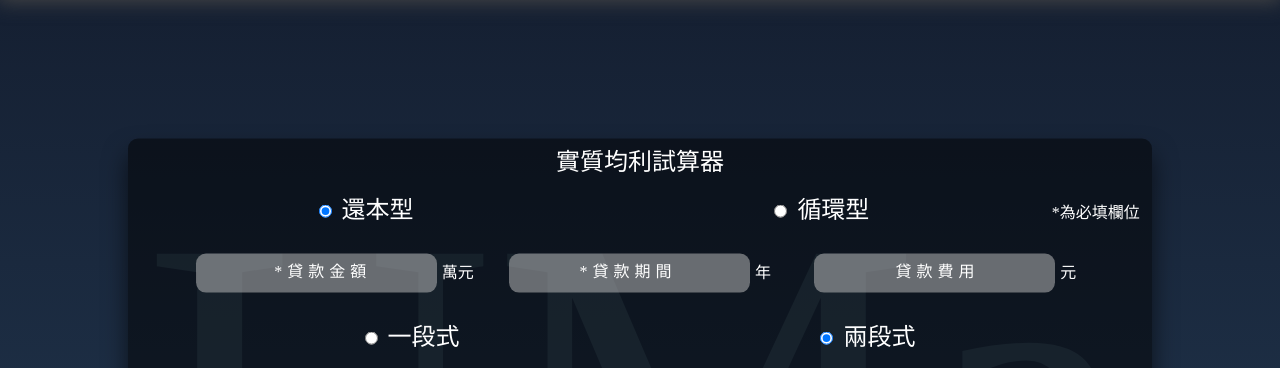
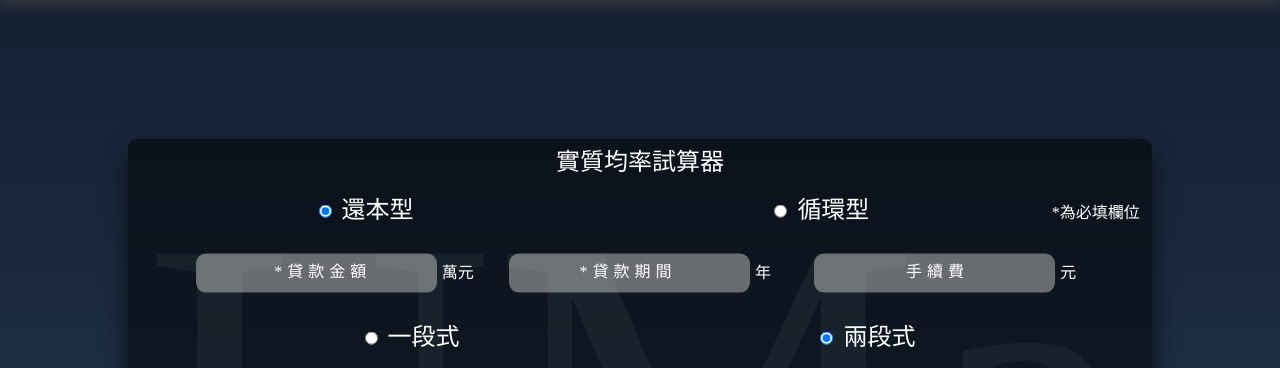
Before and after one commit to jasonliu1990/caculator, a Flask app: page / in a window 1280 px wide. Shown: the part 40-408 px from the top of the page. Run offline with Flask 2, Linux system fonts and the light colour scheme; some libraries are stand-ins or nearby versions.

Commit message:
Add files via upload

```diff
--- a/templates/index.html
+++ b/templates/index.html
@@ -25,12 +25,12 @@
         <h1 class="ani-title">UMa Tools</h1>
     </div>
 </div>
-<h1 class="title">UMa<br>Tools</h1>
+<h1 class="title" id="bgTitle">UMa<br>Tools</h1>
 
 <form class="calculate-box box-container" id="calcuForm" action='/' method="post">
 
         <div class="blocks title-zone">
-            <div class="sblock blockTitle"><label class="calcTitle">實質均利試算器</label></div>
+            <div class="sblock blockTitle"><label class="calcTitle">實質均率試算器</label></div>
         </div>
         <div class="blocks type">
             <div class="sblock catype"><label class="calcType"><input id="calculateType1" name="type" onclick="" type="radio" value="1" checked="checked" required="required" />還本型</label></div>
@@ -40,7 +40,7 @@
         <div class="blocks fee">
             <div class="feeblock loadamount"><input id="loanAmount" type="number" name="PV" onfocus="this.value=''" required="required" /><label>*貸款金額</label><span>萬元</span></div>
             <div class="feeblock loadperiod"><input id="loanPeriod" type="number" name="T" onfocus="this.value=''" required="required" /><label>*貸款期間</label><span>年</span></div>
-            <div class="feeblock loadfee"><input id="loanFee" type="number" name="fee" onfocus="this.value=''" required="required" /><label>&nbsp;貸款費用</label><span>元</span></div>
+            <div class="feeblock loadfee"><input id="loanFee" type="number" name="fee" onfocus="this.value=''" required="required" /><label>&nbsp;手續費</label><span>元</span></div>
         </div>
         <div class="blocks type stage">
             <div class="sblock catype stageType"><label class="calcType stageType1"><input id="stageType1" name="stage" onclick="" type="radio" value="a" required="required" />一段式</label></div>
@@ -50,13 +50,13 @@
             <div class="sblock percentTitle"><label>*貸款利率</label></div>
             <div class="sblock percentInput">
                 <div class="sblock firstperiod" id="firstperiod">
-                    <div class="sblocks fpFirst"><label>第</label><input id="firstPeriodOne" type="number" value="1" /><label>月</label></div>
+                    <div class="sblocks fpFirst"><label>第</label><input id="firstPeriodOne" type="number" value="1" disabled="disabled"/><label>月</label></div>
                     <div class="sblocks fpSec"> <label>~第</label><input id="firstPeriodTwo" type="number" onfocus="this.value=''" /><label>月</label></div>
                     <div class="sblocks fpThird"> <input id="firstPercent" type="number" name="r" onfocus="this.value=''" step="0.01" required="required" /><label>% </label></div>
                 </div>
                 <div class="sblock secperiod" id="secperiod">
-                    <div class="sblocks spFirst"><label>第</label><input id="secPeriodOne" type="number" name="n_gap" onfocus="this.value=''" /><label>月</label></div>
-                    <div class="sblocks spSec"> <label>~第</label><input id="secPeriodTwo" type="number" onfocus="this.value=''" required="required" /><label>月</label></div>
+                    <div class="sblocks spFirst"><label>第</label><input id="secPeriodOne" type="number" name="n_gap" onfocus="this.value=''" disabled/><label>月</label></div>
+                    <div class="sblocks spSec"> <label>~第</label><input id="secPeriodTwo" type="number" onfocus="this.value=''" required="required" disabled/><label>月</label></div>
                     <div class="sblocks spThird"> <input id="secPercent" type="number" name="r2" onfocus="this.value=''" step="0.01" required="required" /><label>%</label></div>
                 </div>
             </div>
```
